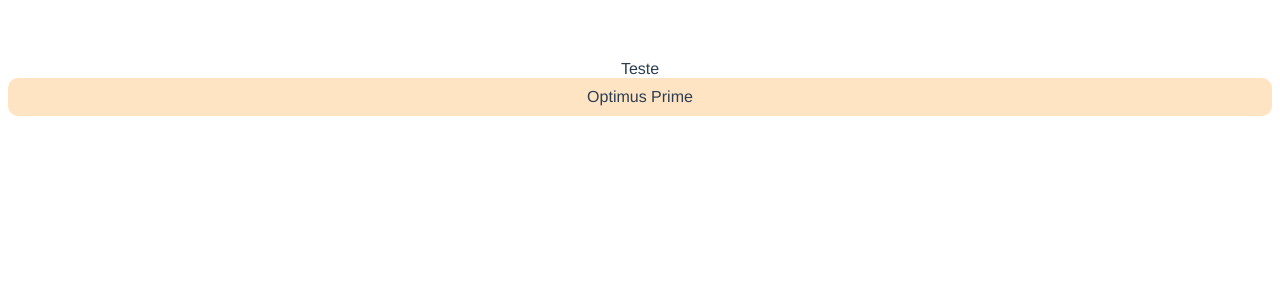
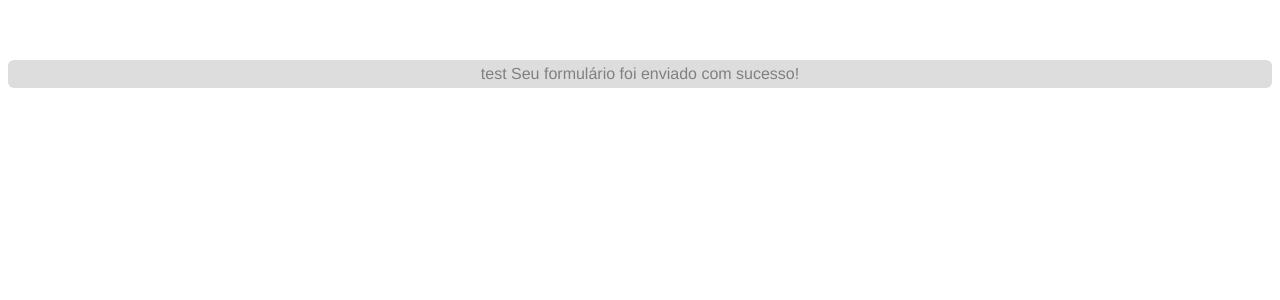
Before and after one commit to Gustavo-DelColi/Aula-Vue, a Vue app: page / in a window 1280 px wide. Shown: the top 300 px of the page. Built offline with nearby package versions, Linux system fonts and the light colour scheme.

Commit message:
Aula 15 - Enviando dados para o componente filho (props)

```diff
--- a/src/App.vue
+++ b/src/App.vue
@@ -1,20 +1,25 @@
 <template>
-  <div class="card">
-      Teste
-    <BaseCard />
+  <div>
+    <BaseAlert
+      :variant="variant"
+      >
+      {{ text }}
+      </BaseAlert>
+
   </div>
 </template>
 
 
 <script>
-import BaseCard from '@/components/BaseCard.vue';
-
+import BaseAlert from '@/components/BaseAlert.vue';
 export default {
     name: "App",
-    components: { BaseCard },
+    components: { BaseAlert },
     data() {
       return {
-        };
+        variant: '',
+        text: 'Seu formulário foi enviado com sucesso!'
+        }
     },
     // Criacao
       // Preparar o componente
--- a/src/components/BaseAlert.vue
+++ b/src/components/BaseAlert.vue
@@ -0,0 +1,46 @@
+<template>
+    <div :class="baseClass">
+        {{ test }}
+        <slot />
+    </div>
+</template>
+
+<script>
+export default{
+    props:{
+        variant:{
+            type:String,
+            default:''
+        },
+        test: {
+            type: String,
+            default:'test'
+        },
+    },
+    computed: {
+        baseClass(){
+            return [
+                'alert',
+                this.variant ? `alert-${this.variant}` : ''
+            ]
+        },
+    },
+}
+</script>
+
+<style scoped>
+.alert{
+    padding: 5px;
+    border-radius: 6px;
+    color: gray;
+    background: #ddd;
+}
+.alert-success{
+    background: #42b983;
+    color: #fff
+}
+.alert-danger{
+    background: red;
+    color: #fff
+}
+</style>
```
Also changed, not shown: 1 other file (tests, documents, lock files or other folders).
